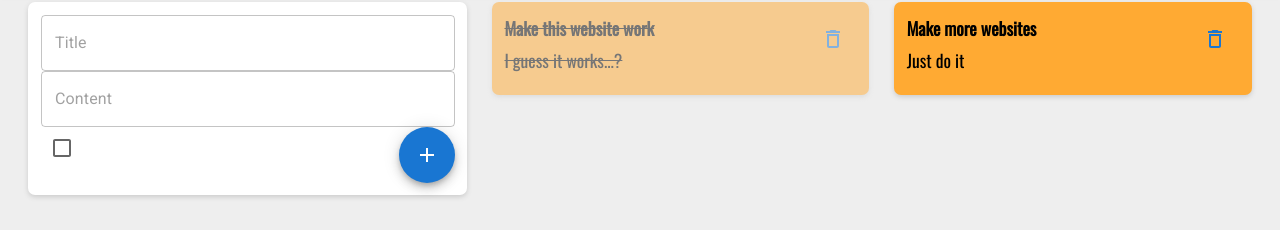
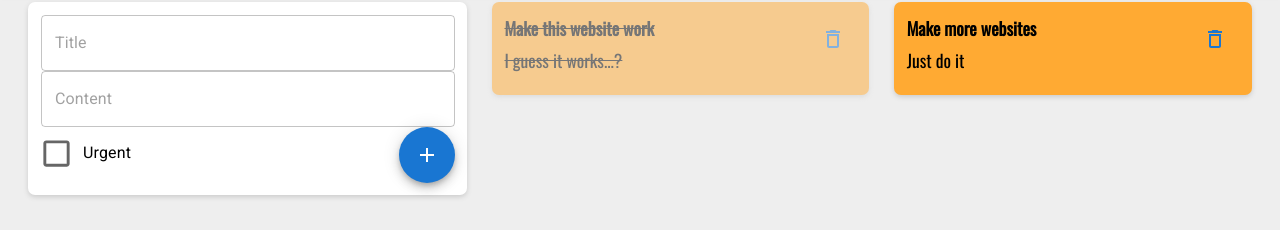
Before and after one commit to vicgwee/React_ToDoList, a React (Create React App) app in the folder react-todolist/: page / in a window 1280 px wide. Shown: the part 89-319 px from the top of the page. Built offline with nearby package versions, Linux system fonts and the light colour scheme.

Commit message:
add Urgent label to checkbox

```diff
--- a/react-todolist/src/components/ToggleSwitch.jsx
+++ b/react-todolist/src/components/ToggleSwitch.jsx
@@ -1,5 +1,6 @@
 import React from "react"
 import {Checkbox} from "@mui/material"
+import FormControlLabel from '@mui/material/FormControlLabel'
 
 function ToggleSwitch(props) {
     const handleClick = (e) => {
@@ -8,15 +9,17 @@ function ToggleSwitch(props) {
     }
     return (
         <div className="toggle-switch">
-            <Checkbox
-                name={props.name}
-                checked={Boolean(props.checked === 1)}
-                onChange={handleClick}
+            <FormControlLabel
+                control={
+                    <Checkbox
+                        name={props.name}
+                        checked={Boolean(props.checked === 1)}
+                        onChange={handleClick}
+                        size="large"
+                    />
+                }
+                label="Urgent"
             />
-            <label className="toggle-switch-label" htmlFor="toggleSwitch">
-                <span className="toggle-switch-inner" />
-                <span className="toggle-switch-switch" />
-            </label>
       </div>
     );
 }
```
